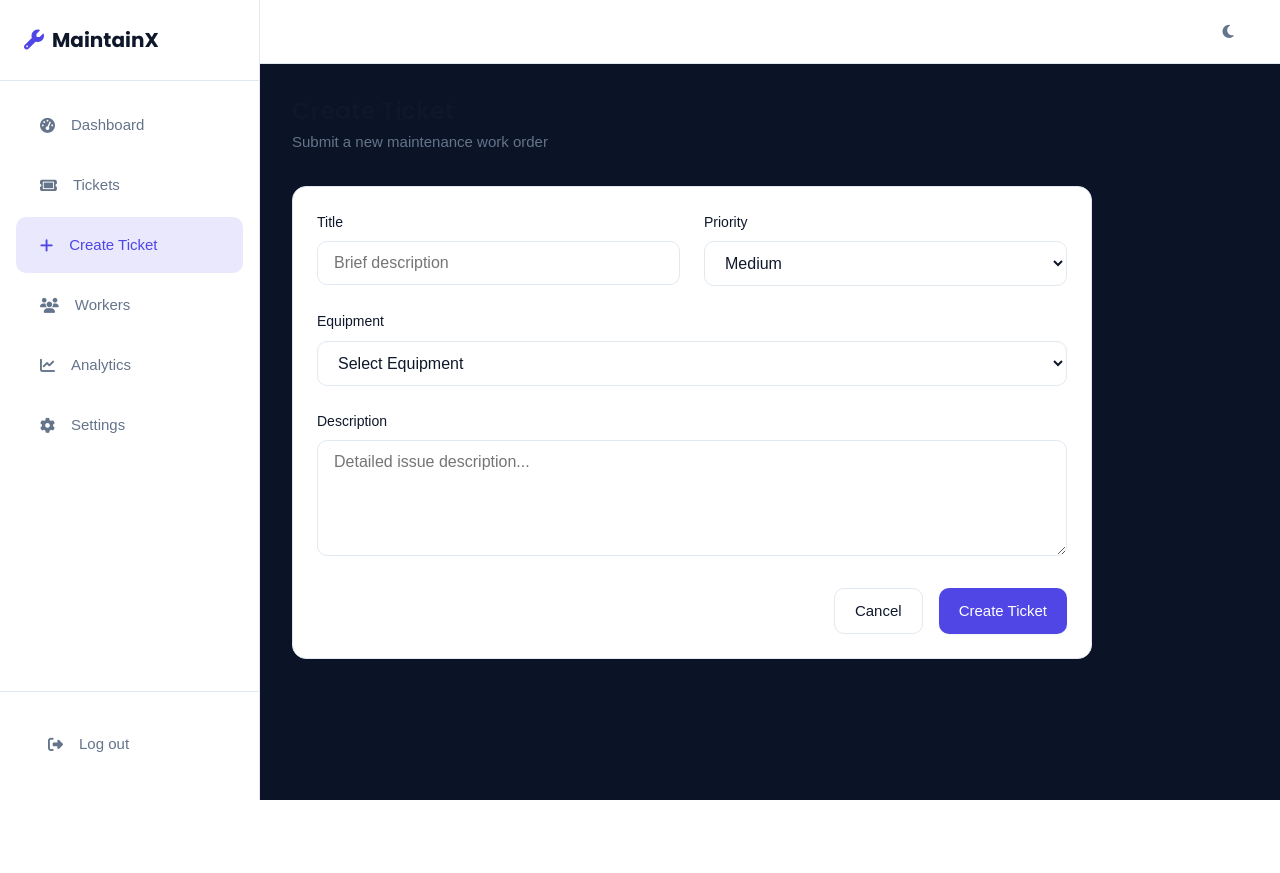
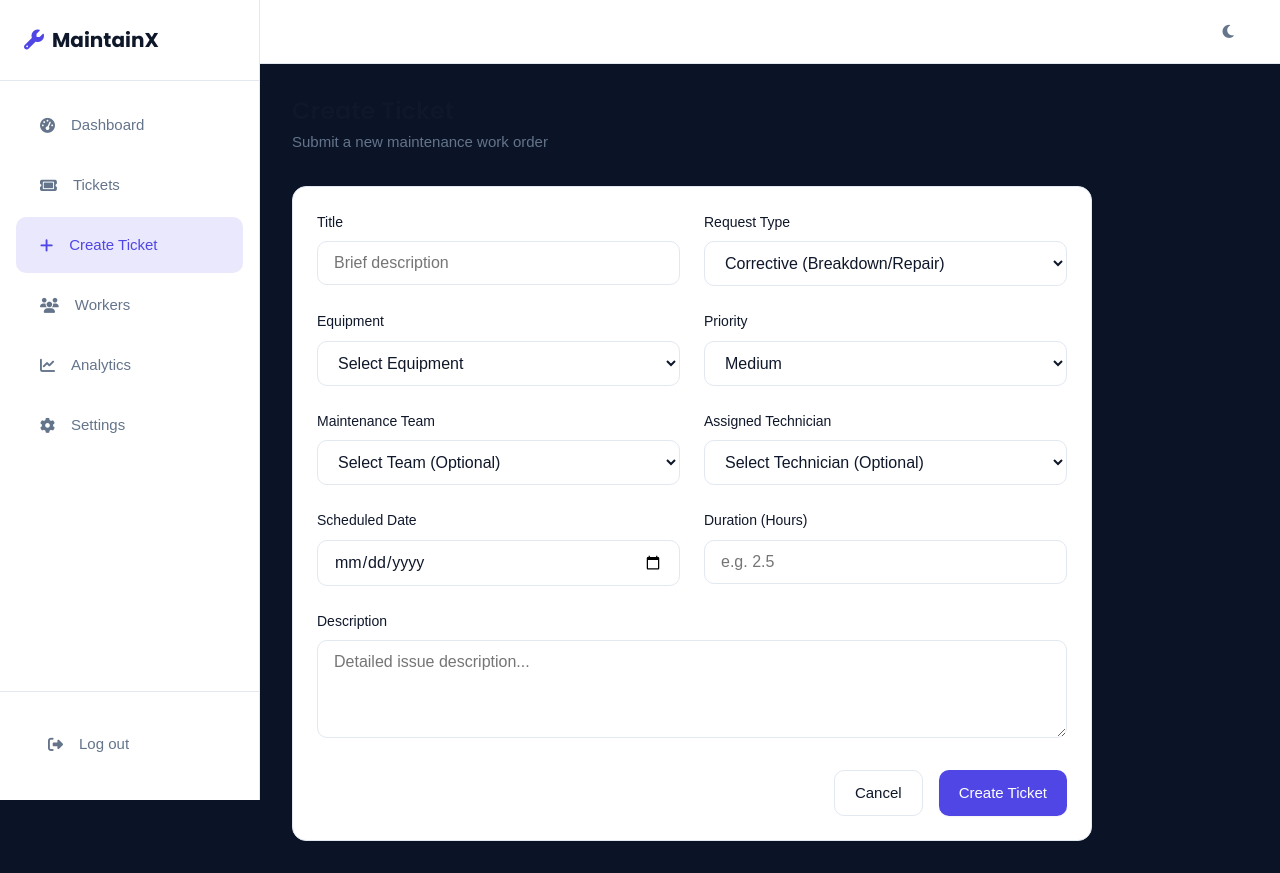
Before and after one commit to devil123-maker/MaintainX---Maintenance-and-Equipement-Management-Platform, a Django app: page /create-ticket/ in a window 1280 px wide. Before the commit the page ends 800 px from the top, so only its background shows below. Run offline with Django 5.2, Linux system fonts and the light colour scheme; the visitor is signed in with stand-in values (Sample User, id 1); data comes from the database, SQL or seed files in the repository; data that the repository does not hold is empty.

Commit message:
feat: upgrade maintenance request foundation for GearGuard
Extended the existing maintenance/ticket workflow to support GearGuard maintenance request requirements. Added or integrated equipment, maintenance team, and technician relationships along with Corrective and Preventive request types, scheduled maintenance dates, and duration or hours spent. Preserved the existing priority functionality and maintained backward-compatible support for existing maintenance statuses while adding the required GearGuard workflow states including New, In Progress, Repaired, and Scrap. Updated the existing maintenance views and forms without replacing the current architecture, created the required database migration, and added comprehensive tests for the new maintenance request functionality and backward compatibility. Verified the complete test suite to ensure existing MaintainX features continue to work without regressions.

```diff
--- a/maintenance/views.py
+++ b/maintenance/views.py
@@ -1,4 +1,4 @@
-from django.shortcuts import render, get_object_or_404
+from django.shortcuts import render, get_object_or_404, redirect
 from django.http import JsonResponse
 from django.contrib.auth.decorators import login_required
 from django.views.decorators.http import require_http_methods
@@ -114,6 +114,7 @@ def request_list(request):
     if request.method == 'GET':
         status_filter = request.GET.get('status')
         priority_filter = request.GET.get('priority')
+        type_filter = request.GET.get('request_type')
         my_requests = request.GET.get('my_requests')
 
         requests = MaintenanceRequest.objects.all()
@@ -122,6 +123,8 @@ def request_list(request):
             requests = requests.filter(status=status_filter)
         if priority_filter:
             requests = requests.filter(priority=priority_filter)
+        if type_filter:
+            requests = requests.filter(request_type=type_filter)
         if my_requests:
             requests = requests.filter(requested_by=request.user)
 
@@ -130,10 +133,14 @@ def request_list(request):
             'title': req.title,
             'status': req.status,
             'priority': req.priority,
+            'request_type': req.request_type,
             'equipment_name': req.equipment.name,
             'equipment_serial': req.equipment.serial_number,
             'requested_by_name': req.requested_by.first_name if req.requested_by else '',
             'team_name': req.assigned_team.name if req.assigned_team else '',
+            'assigned_technician': req.assigned_technician.id if req.assigned_technician else None,
+            'assigned_technician_name': req.assigned_technician.first_name if req.assigned_technician else '',
+            'duration_hours': float(req.duration_hours) if req.duration_hours is not None else None,
             'scheduled_date': req.scheduled_date,
             'created_at': req.created_at
         } for req in requests]
@@ -147,7 +154,10 @@ def request_list(request):
             equipment_id=data['equipment'],
             requested_by=request.user,
             priority=data.get('priority', 'medium'),
+            request_type=data.get('request_type', 'corrective'),
             scheduled_date=data.get('scheduled_date'),
+            duration_hours=data.get('duration_hours'),
+            assigned_technician_id=data.get('assigned_technician'),
             status='pending'
         )
         if data.get('assigned_team'):
@@ -170,6 +180,7 @@ def request_detail(request, pk):
             'id': maintenance_request.id,
             'title': maintenance_request.title,
             'description': maintenance_request.description,
+            'request_type': maintenance_request.request_type,
             'equipment': maintenance_request.equipment.id,
             'equipment_details': {
                 'id': maintenance_request.equipment.id,
@@ -188,8 +199,15 @@ def request_detail(request, pk):
                 'id': maintenance_request.assigned_team.id,
                 'name': maintenance_request.assigned_team.name
             } if maintenance_request.assigned_team else None,
+            'assigned_technician': maintenance_request.assigned_technician.id if maintenance_request.assigned_technician else None,
+            'assigned_technician_details': {
+                'id': maintenance_request.assigned_technician.id,
+                'first_name': maintenance_request.assigned_technician.first_name,
+                'email': maintenance_request.assigned_technician.email
+            } if maintenance_request.assigned_technician else None,
             'status': maintenance_request.status,
             'priority': maintenance_request.priority,
+            'duration_hours': float(maintenance_request.duration_hours) if maintenance_request.duration_hours is not None else None,
             'scheduled_date': maintenance_request.scheduled_date,
             'completed_date': maintenance_request.completed_date,
             'created_at': maintenance_request.created_at,
@@ -202,10 +220,14 @@ def request_detail(request, pk):
         maintenance_request.title = data.get('title', maintenance_request.title)
         maintenance_request.description = data.get('description', maintenance_request.description)
         maintenance_request.priority = data.get('priority', maintenance_request.priority)
+        maintenance_request.request_type = data.get('request_type', maintenance_request.request_type)
         maintenance_request.scheduled_date = data.get('scheduled_date', maintenance_request.scheduled_date)
-        if data.get('assigned_team'):
+        maintenance_request.duration_hours = data.get('duration_hours', maintenance_request.duration_hours)
+        if 'assigned_team' in data:
             maintenance_request.assigned_team_id = data['assigned_team']
-        if data.get('status'):
+        if 'assigned_technician' in data:
+            maintenance_request.assigned_technician_id = data['assigned_technician']
+        if 'status' in data:
             maintenance_request.status = data['status']
         maintenance_request.save()
         return JsonResponse({'message': 'Request updated successfully'})
@@ -330,9 +352,9 @@ def dashboard(request):
 
         # Maintenance request statistics
         total_requests = MaintenanceRequest.objects.count()
-        pending_requests = MaintenanceRequest.objects.filter(status='pending').count()
+        pending_requests = MaintenanceRequest.objects.filter(status__in=['pending', 'new']).count()
         in_progress_requests = MaintenanceRequest.objects.filter(status='in_progress').count()
-        completed_requests = MaintenanceRequest.objects.filter(status='completed').count()
+        completed_requests = MaintenanceRequest.objects.filter(status__in=['completed', 'repaired']).count()
 
         # Team & Worker statistics
         total_teams = MaintenanceTeam.objects.count()
@@ -345,6 +367,7 @@ def dashboard(request):
             'title': req.title,
             'status': req.status,
             'priority': req.priority,
+            'request_type': req.request_type,
             'equipment_name': req.equipment.name,
             'equipment_serial': req.equipment.serial_number,
             'requested_by_name': req.requested_by.first_name if req.requested_by else (req.requested_by.email if req.requested_by else ''),
@@ -356,13 +379,14 @@ def dashboard(request):
         # Urgent requests
         urgent_requests = MaintenanceRequest.objects.filter(
             priority='urgent',
-            status__in=['pending', 'in_progress']
+            status__in=['pending', 'new', 'in_progress']
         )
         urgent_data = [{
             'id': req.id,
             'title': req.title,
             'status': req.status,
             'priority': req.priority,
+            'request_type': req.request_type,
             'equipment_name': req.equipment.name,
             'equipment_serial': req.equipment.serial_number,
             'requested_by_name': req.requested_by.first_name if req.requested_by else (req.requested_by.email if req.requested_by else ''),
@@ -420,6 +444,11 @@ def create_ticket_view(request):
         description = request.POST.get('description')
         equipment_id = request.POST.get('equipment')
         priority = request.POST.get('priority', 'medium')
+        request_type = request.POST.get('request_type', 'corrective')
+        scheduled_date = request.POST.get('scheduled_date')
+        assigned_team_id = request.POST.get('assigned_team')
+        assigned_technician_id = request.POST.get('assigned_technician')
+        duration_hours = request.POST.get('duration_hours')
 
         if title and description and equipment_id:
             MaintenanceRequest.objects.create(
@@ -427,12 +456,23 @@ def create_ticket_view(request):
                 description=description,
                 equipment_id=equipment_id,
                 requested_by=request.user,
-                priority=priority
+                priority=priority,
+                request_type=request_type,
+                scheduled_date=scheduled_date if scheduled_date else None,
+                assigned_team_id=assigned_team_id if assigned_team_id else None,
+                assigned_technician_id=assigned_technician_id if assigned_technician_id else None,
+                duration_hours=duration_hours if duration_hours else None
             )
             return redirect('tickets')
 
     equipments = Equipment.objects.all()
-    return render(request, 'create-ticket.html', {'equipments': equipments})
+    teams = MaintenanceTeam.objects.all()
+    technicians = User.objects.filter(user_type='technician')
+    return render(request, 'create-ticket.html', {
+        'equipments': equipments,
+        'teams': teams,
+        'technicians': technicians
+    })
 
 
 @login_required
--- a/templates/create-ticket.html
+++ b/templates/create-ticket.html
@@ -53,6 +53,24 @@
                   <input type="text" name="title" id="title" class="form-input" placeholder="Brief description" required>
                 </div>
                 <div class="form-group">
+                  <label class="form-label" for="request_type">Request Type</label>
+                  <select name="request_type" id="request_type" class="form-select" required>
+                    <option value="corrective" selected>Corrective (Breakdown/Repair)</option>
+                    <option value="preventive">Preventive (Scheduled Maintenance)</option>
+                  </select>
+                </div>
+              </div>
+              <div class="form-row">
+                <div class="form-group">
+                  <label class="form-label" for="equipment">Equipment</label>
+                  <select name="equipment" id="equipment" class="form-select" required>
+                    <option value="">Select Equipment</option>
+                    {% for eq in equipments %}
+                      <option value="{{ eq.id }}">{{ eq.name }} ({{ eq.serial_number }})</option>
+                    {% endfor %}
+                  </select>
+                </div>
+                <div class="form-group">
                   <label class="form-label" for="priority">Priority</label>
                   <select name="priority" id="priority" class="form-select" required>
                     <option value="low">Low</option>
@@ -62,18 +80,39 @@
                   </select>
                 </div>
               </div>
-              <div class="form-group">
-                <label class="form-label" for="equipment">Equipment</label>
-                <select name="equipment" id="equipment" class="form-select" required>
-                  <option value="">Select Equipment</option>
-                  {% for eq in equipments %}
-                    <option value="{{ eq.id }}">{{ eq.name }} ({{ eq.serial_number }})</option>
-                  {% endfor %}
-                </select>
+              <div class="form-row">
+                <div class="form-group">
+                  <label class="form-label" for="assigned_team">Maintenance Team</label>
+                  <select name="assigned_team" id="assigned_team" class="form-select">
+                    <option value="">Select Team (Optional)</option>
+                    {% for team in teams %}
+                      <option value="{{ team.id }}">{{ team.name }}</option>
+                    {% endfor %}
+                  </select>
+                </div>
+                <div class="form-group">
+                  <label class="form-label" for="assigned_technician">Assigned Technician</label>
+                  <select name="assigned_technician" id="assigned_technician" class="form-select">
+                    <option value="">Select Technician (Optional)</option>
+                    {% for tech in technicians %}
+                      <option value="{{ tech.id }}">{{ tech.get_full_name|default:tech.username }}</option>
+                    {% endfor %}
+                  </select>
+                </div>
+              </div>
+              <div class="form-row">
+                <div class="form-group">
+                  <label class="form-label" for="scheduled_date">Scheduled Date</label>
+                  <input type="date" name="scheduled_date" id="scheduled_date" class="form-input">
+                </div>
+                <div class="form-group">
+                  <label class="form-label" for="duration_hours">Duration (Hours)</label>
+                  <input type="number" name="duration_hours" id="duration_hours" class="form-input" placeholder="e.g. 2.5" step="0.25" min="0">
+                </div>
               </div>
               <div class="form-group">
                 <label class="form-label" for="description">Description</label>
-                <textarea name="description" id="description" class="form-textarea" rows="5" placeholder="Detailed issue description..." required></textarea>
+                <textarea name="description" id="description" class="form-textarea" rows="4" placeholder="Detailed issue description..." required></textarea>
               </div>
               <div style="display:flex;gap:1rem;justify-content:flex-end">
                 <a href="{% url 'tickets' %}" class="btn btn--secondary">Cancel</a>
```
Also changed, not shown: maintenance/models.py (+26 -0 lines), maintenance/tests.py (+42 -0 lines), templates/tickets.html (+18 -7 lines), maintenance/migrations/0002_maintenancerequest_assigned_technician_and_more.py (added).
